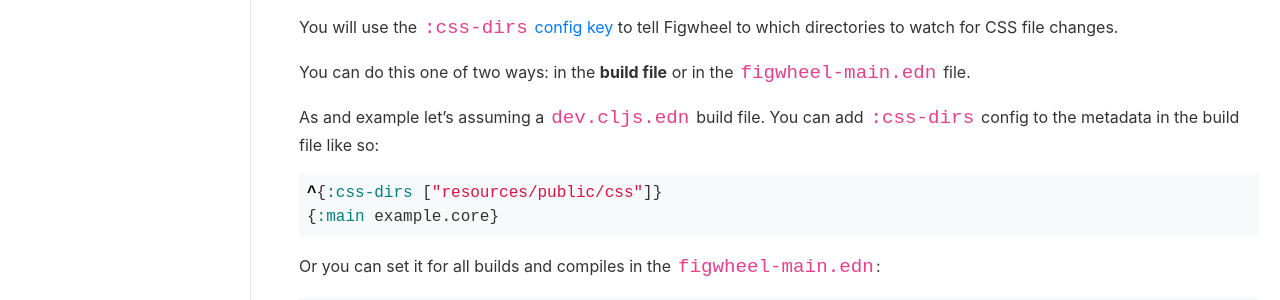
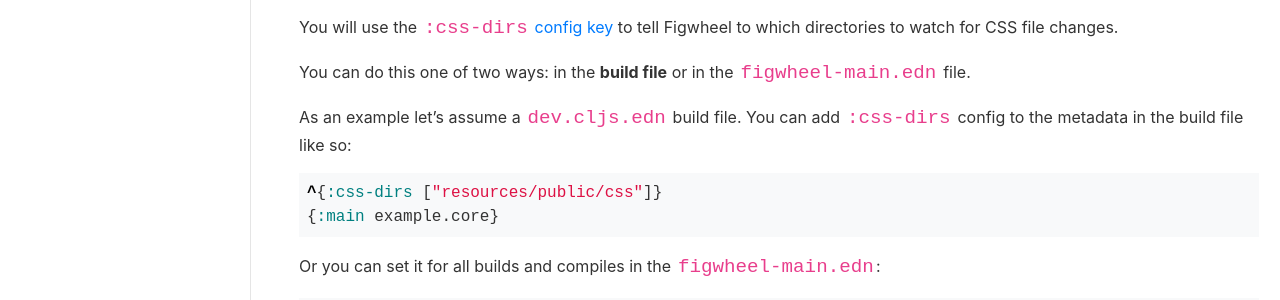
Before and after one commit to bhauman/figwheel-main, a Jekyll site: the page built from docs/docs/live_css.md, in a window 1280 px wide. Shown: the part 1004-1304 px from the top of the page. Built offline with Jekyll 4.4.1, drawn with Linux system fonts in a browser that asks for light colours.

Commit message:
Minor doc fixes

````diff
--- a/docs/docs/live_css.md
+++ b/docs/docs/live_css.md
@@ -51,7 +51,7 @@
 You can do this one of two ways: in the **build file** or in the
 `figwheel-main.edn` file.
 
-As and example let's assuming a `dev.cljs.edn` build file. You can add
+As an example let's assume a `dev.cljs.edn` build file. You can add
 `:css-dirs` config to the metadata in the build file like so:
 
 ```clojure
````
Also changed, not shown: docs/docs/your_own_page.md (+1 -1 lines).
